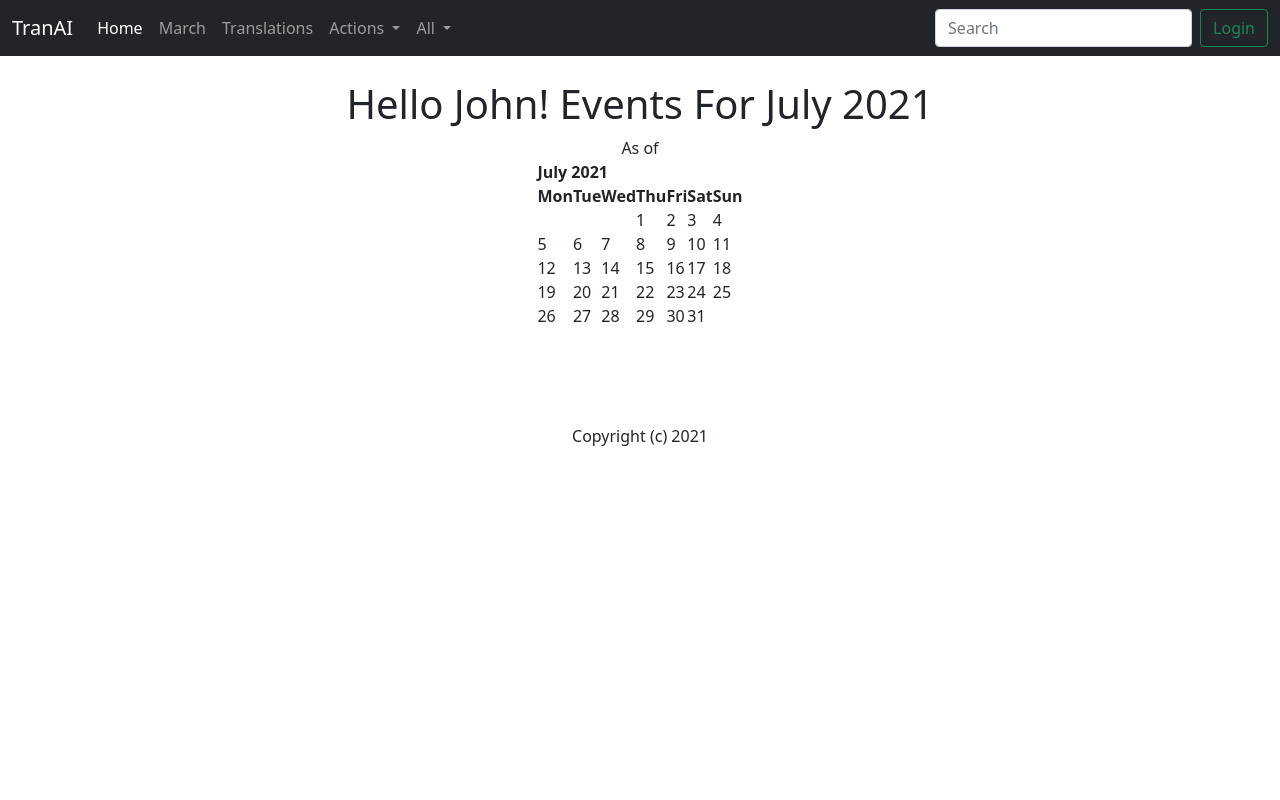
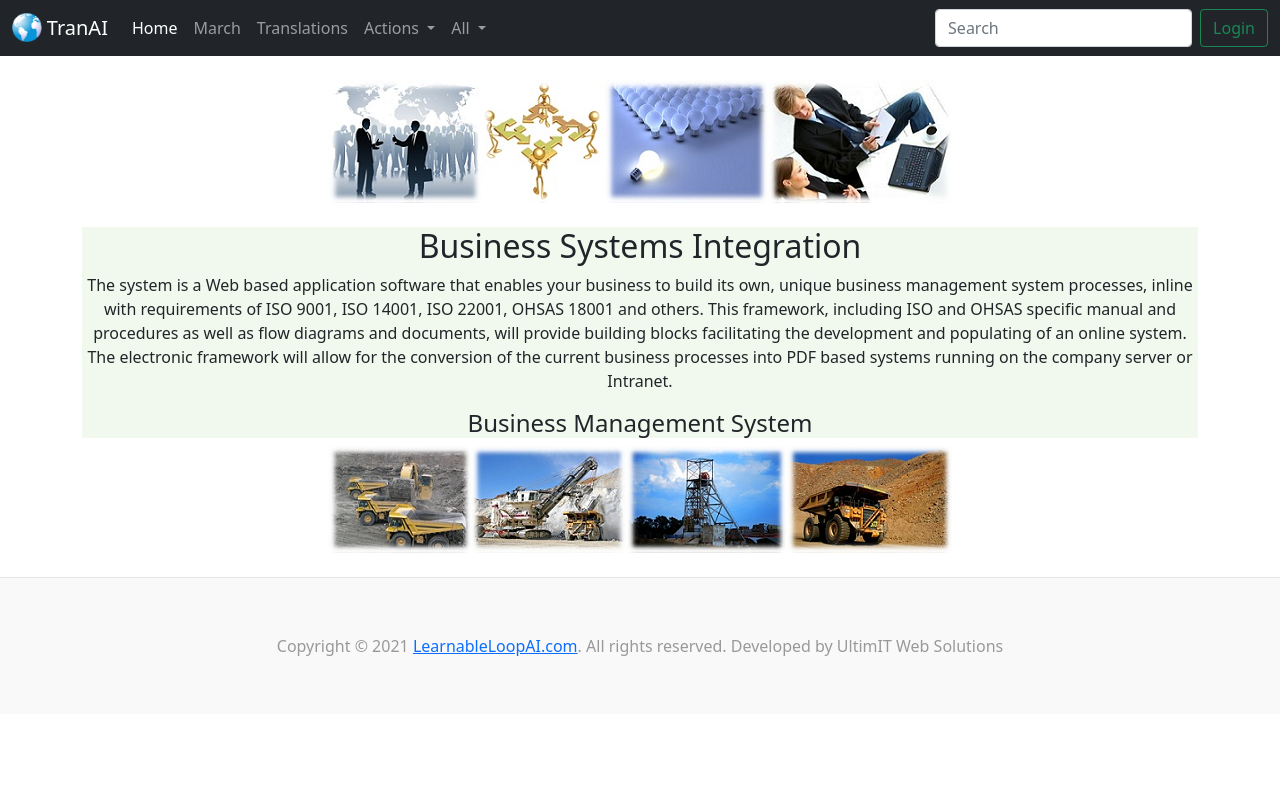
Before and after one commit to ultimitech/tranai_site3, a Django app: page / in a window 1280 px wide. Run offline with Django 3.2, Linux system fonts and the light colour scheme.

Commit message:
add misc

```diff
--- a/tranai/models.py
+++ b/tranai/models.py
@@ -70,7 +70,7 @@ class Translation(models.Model):
   li = models.BooleanField('Lookup imported (eng) / translate contributions randomized (oth)')
   pubdate = models.DateField('Publication date')
   version = models.CharField('Version', max_length=20)
-  document = models.ForeignKey(Document, blank=True, null=True, on_delete=models.CASCADE,)
+  document = models.ForeignKey(Document, blank=True, null=True, on_delete=models.CASCADE, related_name='translations')
   eng_tran = models.ForeignKey('self', blank=True, null=True, on_delete=models.CASCADE,)
   # Translation.Document.title?
   # email = models.EmailField('email')
--- /dev/null
+++ b/tranai/static/tranai/custom.css
@@ -0,0 +1,26 @@
+/*
+ * Footer
+ */
+ .blog-footer {
+  padding: 2.5rem 0;
+  color: #999;
+  text-align: center;
+  background-color: #f9f9f9;
+  border-top: .05rem solid #e5e5e5;
+}
+.blog-footer p:last-child {
+  margin-bottom: 0;
+}
+
+.center {
+  text-align: center;
+}
+
+.bg {
+  background-color: #f5f5f5;
+}
+
+.bg2 {
+  background-color: #f1f8ee;
+  /* background-color: #e1f1ff; */
+}
--- a/tranai/templates/tranai/base.html
+++ b/tranai/templates/tranai/base.html
@@ -1,3 +1,4 @@
+{% load static %}
 <!doctype html>
 <html lang="en">
   <head>
@@ -7,8 +8,9 @@
 
     <!-- Bootstrap CSS -->
     <link href="https://cdn.jsdelivr.net/npm/bootstrap@5.0.2/dist/css/bootstrap.min.css" rel="stylesheet" integrity="sha384-EVSTQN3/azprG1Anm3QDgpJLIm9Nao0Yz1ztcQTwFspd3yD65VohhpuuCOmLASjC" crossorigin="anonymous">
+    <link rel="stylesheet" href="{% static 'tranai/custom.css' %}">
 
-    <title>Hello, world!</title>
+    <title>change this to dyn</title>
   </head>
   <body>
     {% include 'tranai/navbar.html' %}
@@ -17,6 +19,7 @@
     {% block content %}
     {% endblock %}
     </div>
+    {% include 'tranai/footer.html' %}
 
     <!-- Optional JavaScript; choose one of the two! -->
 
--- /dev/null
+++ b/tranai/templates/tranai/footer.html
@@ -0,0 +1,11 @@
+<footer class="blog-footer">
+  <!-- <p>Copyright &copy; MessageHub Translator by <a href="https://twitter.com/mdo"><strong>The Open Door</strong> project</a></p> -->
+  <p>
+    <!-- <img src="assets/H-Teli-Logo-sm-comm7.png" width="170px" height="64.13px"> -->
+  </p>
+  </p>
+  <p>Copyright &copy; {{current_year}} <a href="http://www.learnableloopai.com/">LearnableLoopAI.com</a>. All rights reserved. Developed by <span href="http://ultimit.us">UltimIT Web Solutions</span></p>
+  <p>
+    <!-- <a href="">Proofreader Login</a> -->
+  </p>
+</footer>
--- a/tranai/templates/tranai/home.html
+++ b/tranai/templates/tranai/home.html
@@ -1,15 +1,20 @@
 {% extends 'tranai/base.html' %}
+{% load static %}
 
 {% block content %}
-<center>
-  <h1>Hello {{ name }}! Events For {{ month }} {{ year }}</h1>
-
-  As of
-  <br/>
-
-  {{cal|safe}}
-  <br/><br/><br/><br/>
-  Copyright (c) {{current_year}}
-
-  </center>
+<center><img src="{% static 'tranai/home_top.png' %}"></center><br>
+<!-- <div class="center jumbotron alert-info"> -->
+<!-- <div class="center jumbotron bg-light"> -->
+<!-- <div class="center jumbotron bg-warning"> -->
+<div class="center jumbotron bg2">
+<h2>Business Systems Integration</h2>
+<!-- <h3>(formerly TODPROOF)</h3> -->
+<!-- <h4>A translator’s tool for new translations. Please click <a href=''>Login</a> to continue.</h4> -->
+<!-- <img src="assets/MH_Banner_Left.png"> -->
+<!-- <img src="assets/mht.webp"> -->
+<!-- <img src="assets/mht2.png"> -->
+<p>The system is a Web based application software that enables your business to build its own, unique business management system processes, inline with requirements of ISO 9001, ISO 14001, ISO 22001, OHSAS 18001 and others. This framework, including ISO and OHSAS specific manual and procedures as well as flow diagrams and documents, will provide building blocks facilitating the development and populating of an online system. The electronic framework will allow for the conversion of the current business processes into PDF based systems running on the company server or Intranet.</p>
+<h4>Business Management System</h4>
+</div>
+<center><img src="{% static 'tranai/home_bottom.png' %}"></center><br>
 {% endblock %}
--- a/tranai/templates/tranai/navbar.html
+++ b/tranai/templates/tranai/navbar.html
@@ -1,6 +1,8 @@
+{% load static %}
 <nav class="navbar navbar-expand-lg navbar-dark bg-dark">
   <div class="container-fluid">
-    <a class="navbar-brand" href="{% url 'home' %}">TranAI</a>
+    <a class="navbar-brand" href="{% url 'home' %}"><img src="{% static 'tranai/globe.png' %}" width="29.6" height="29.2" class="d-inline-block align-top" alt="">
+      TranAI</a>
     <button class="navbar-toggler" type="button" data-bs-toggle="collapse" data-bs-target="#navbarSupportedContent" aria-controls="navbarSupportedContent" aria-expanded="false" aria-label="Toggle navigation">
       <span class="navbar-toggler-icon"></span>
     </button>
--- a/tranai/urls.py
+++ b/tranai/urls.py
@@ -3,6 +3,8 @@ from .views import DocumentViewSet, TranslationViewSet
 from django.urls import path, re_path, include
 # from django.conf.urls import include
 from . import views
+from django.conf import settings
+from django.conf.urls.static import static
 
 router = routers.SimpleRouter()
 router.register(r'documents', DocumentViewSet, basename='documents')
@@ -18,14 +20,14 @@ urlpatterns = [
     # path('create_document', views.create_document, name='create-document'),
     path('documents/create', views.create_document, name='create-document'),
     # path('index_documents', views.index_documents, name='index-documents'),
-    path('documents', views.index_documents, name='index-documents'),
+    path('documents/', views.index_documents, name='index-documents'),
     # path('show_document/<document_id>', views.show_document, name='show-document'),
-    path('documents/<document_id>', views.show_document, name='show-document'),
+    path('documents/<document_id>/', views.show_document, name='show-document'),
     path('documents/<document_id>/update', views.update_document, name='update-document'),
     # path('documents/<document_id>/translations/<translation_id>', views.show_translation, name='show-translation'),
     re_path(r'^', include(router.urls)),
     re_path(r'^', include(documents_router.urls)),
-]
+] + static(settings.STATIC_URL, document_root=settings.STATIC_ROOT)
 # urlpatterns = patterns('',
 #     url(r'^', include(router.urls)),
 #     url(r'^', include(documents_router.urls)),
--- a/tranai/views.py
+++ b/tranai/views.py
@@ -6,6 +6,7 @@ from django.http import HttpResponseRedirect
 from .models import Translation, Document, TranslationSerializer
 from .forms import DocumentForm
 from rest_framework import viewsets
+import sys
 
 class DocumentViewSet(viewsets.ModelViewSet):
   # serializer_class = DocumentSerializer
@@ -34,7 +35,9 @@ def update_document(request, document_id):
 
 def show_document(request, document_id):
   document = Document.objects.get(pk=document_id)
-  return render(request, 'tranai/show_document.html', {'document': document})
+  translations = document.translations
+  # print (sys.stderr, translations)
+  return render(request, 'tranai/show_document.html', {'document': document, 'translations': translations})
 
 def index_documents(request):
   document_list = Document.objects.all()
--- a/tranai_site3/settings.py
+++ b/tranai_site3/settings.py
@@ -106,7 +106,8 @@ USE_TZ = True
 
 # Static files (CSS, JavaScript, Images)
 # https://docs.djangoproject.com/en/3.2/howto/static-files/
-
+# STATICFILES_DIR = ('/c/Users/sesterh/django/tranai_site3/tranai_site3/static',)
+# STATIC_ROOT = '/Users/sesterh/django/tranai_site3/tranai_site3/static/'
 STATIC_URL = '/static/'
 
 # Default primary key field type
```
Also changed, not shown: tranai/templates/tranai/show_document.html (+37 -0 lines), db.sqlite3, tranai/migrations/0005_alter_translation_document.py (added), tranai/static/tranai/globe.png (added), tranai/static/tranai/home_bottom.png (added), tranai/static/tranai/home_top.png (added).
